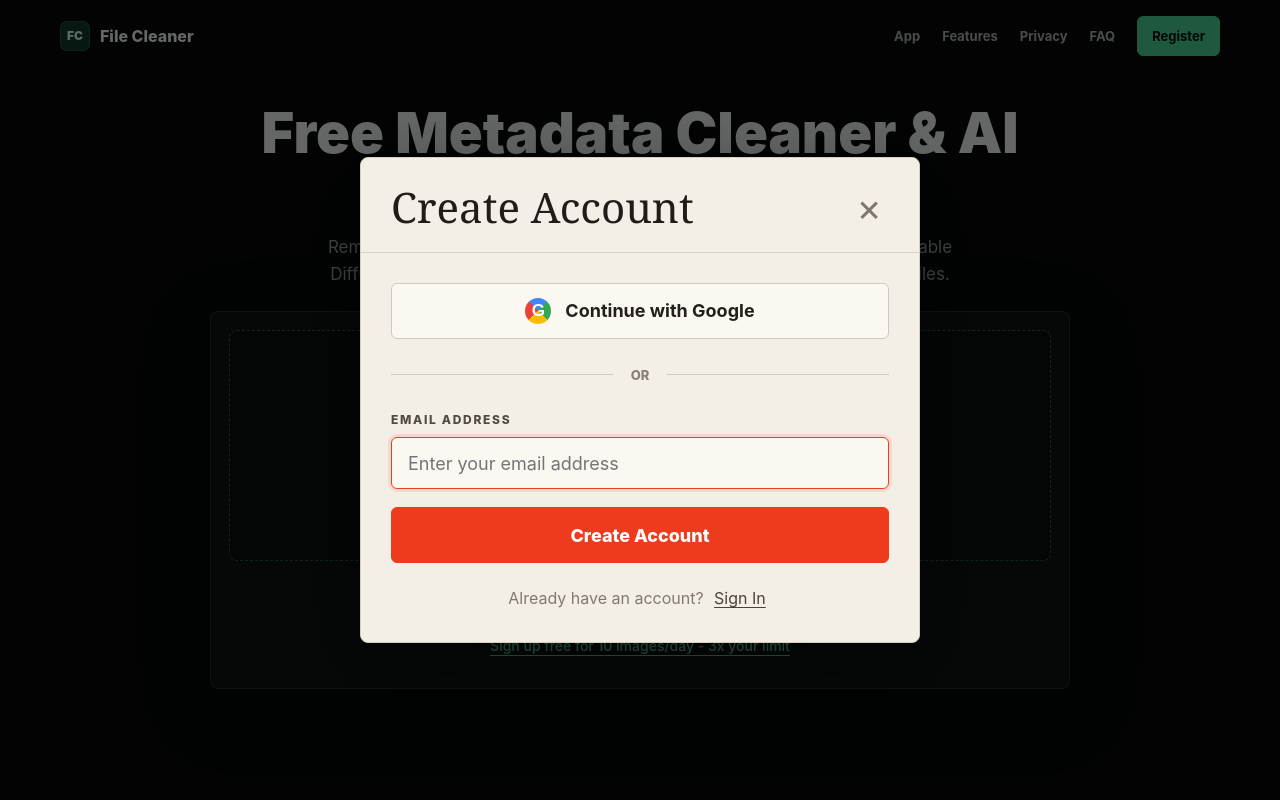
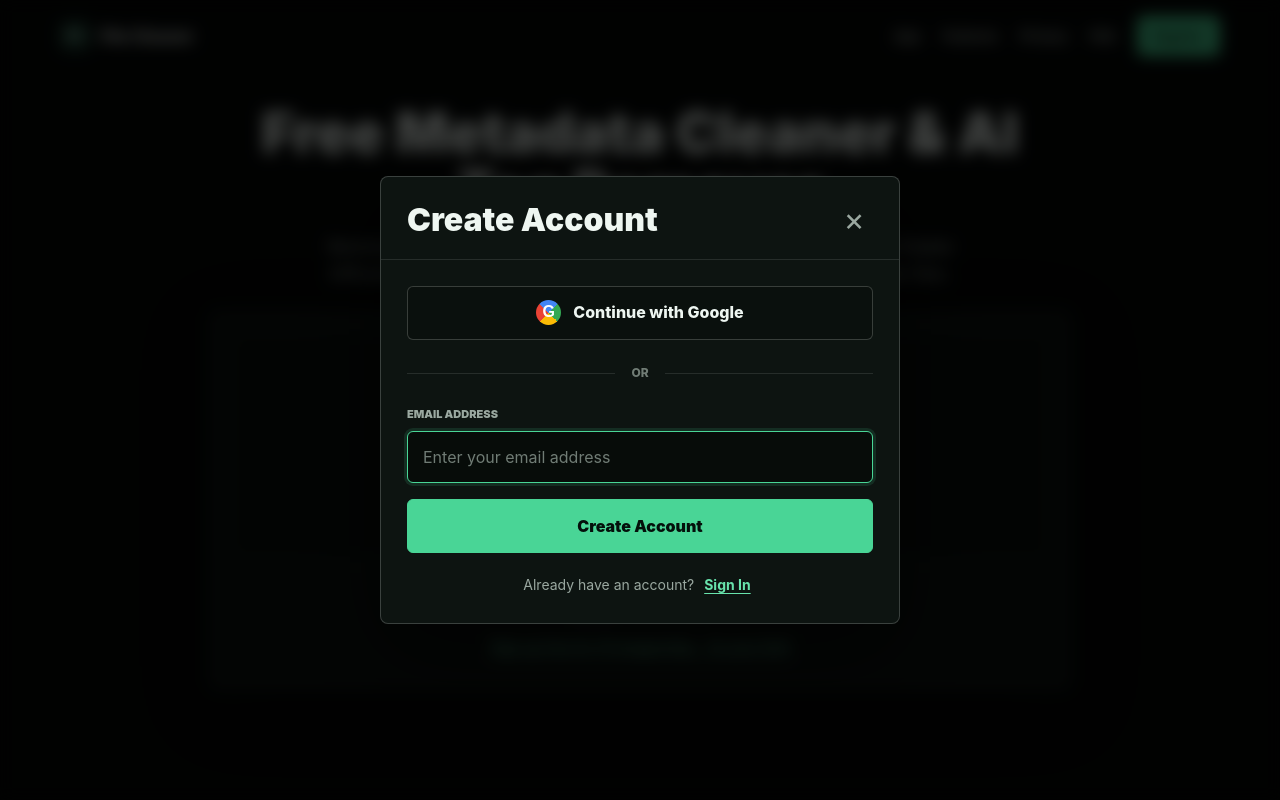
Before and after one commit to kingmed-rgb/filecleaner, a website: page index.html in a window 1280 px wide. Both pictures are taken after a click on the button "Sign up free for 10 images/day - 3x your limit". Shown: the top 800 px of the page. Drawn offline with Linux system fonts and the light colour scheme.

Commit message:
Match signup modal to dark palette

```diff
--- a/index.html
+++ b/index.html
@@ -145,35 +145,37 @@ button.nav-cta{font:inherit;display:inline-flex;align-items:center;justify-conte
 #sign-in-toggle{border:0;background:transparent;color:var(--accent-strong);min-height:auto;padding:0;border-radius:0;text-decoration:underline;text-underline-offset:4px;font-size:14px;font-weight:550}
 #sign-in-toggle:hover{color:#8df0bf}
 #upgrade-pro{display:none}
-.auth-modal{position:fixed;inset:0;z-index:100;display:none;align-items:center;justify-content:center;padding:22px;background:rgba(0,0,0,.58)}
+.auth-modal{position:fixed;inset:0;z-index:100;display:none;align-items:center;justify-content:center;padding:22px;background:rgba(0,0,0,.72);backdrop-filter:blur(8px)}
 .auth-modal.is-open{display:flex}
-.auth-dialog{position:relative;width:min(560px,100%);max-height:calc(100vh - 44px);overflow:auto;background:#f4efe6;color:#231f1a;border:1px solid #d6cfc2;border-radius:8px;box-shadow:0 26px 90px rgba(0,0,0,.42)}
-.auth-head{display:flex;align-items:center;justify-content:space-between;gap:18px;padding:28px 30px 24px;border-bottom:1px solid #d8d0c3}
-.auth-head h2{font-family:Georgia,"Times New Roman",serif;font-size:42px;line-height:1;margin:0;font-weight:500;letter-spacing:0;color:#201c18}
-.auth-close{width:40px;height:40px;border:0;background:transparent;color:#7f776d;font-size:38px;line-height:1;display:grid;place-items:center;border-radius:6px}
-.auth-close:hover{background:rgba(35,31,26,.06);color:#201c18}
-.auth-body{padding:30px}
-.google-auth-btn{width:100%;min-height:56px;border:1px solid #d0c8ba;border-radius:6px;background:#fbf8f1;color:#231f1a;font-weight:750;font-size:18px;display:flex;align-items:center;justify-content:center;gap:14px}
-.google-auth-btn:hover{border-color:#b9ad9d;background:#fffdf8}
-.google-g{width:26px;height:26px;border-radius:999px;background:conic-gradient(from -45deg,#4285f4 0 25%,#34a853 0 50%,#fbbc05 0 75%,#ea4335 0);color:#fff;display:grid;place-items:center;font-weight:900;font-size:17px;font-family:Arial,sans-serif}
-.auth-divider{display:grid;grid-template-columns:1fr auto 1fr;align-items:center;gap:18px;margin:26px 0;color:#8a8176;font-size:13px;font-weight:850;letter-spacing:0}
-.auth-divider::before,.auth-divider::after{content:"";height:1px;background:#d3cabd}
-.auth-form{display:grid;gap:18px}
+.auth-dialog{position:relative;width:min(520px,100%);max-height:calc(100vh - 44px);overflow:auto;background:var(--surface);color:var(--ink);border:1px solid var(--line-strong);border-radius:8px;box-shadow:0 30px 90px rgba(0,0,0,.5)}
+.auth-head{display:flex;align-items:center;justify-content:space-between;gap:18px;padding:24px 26px 20px;border-bottom:1px solid var(--line)}
+.auth-head h2{font-family:Inter,-apple-system,BlinkMacSystemFont,"Segoe UI",Roboto,Arial,sans-serif;font-size:32px;line-height:1.08;margin:0;font-weight:900;letter-spacing:0;color:var(--ink)}
+.auth-close{width:38px;height:38px;border:1px solid transparent;background:transparent;color:var(--muted);font-size:32px;line-height:1;display:grid;place-items:center;border-radius:6px}
+.auth-close:hover{background:rgba(255,255,255,.05);border-color:var(--line);color:var(--ink)}
+.auth-body{padding:26px}
+.google-auth-btn{width:100%;min-height:54px;border:1px solid var(--line-strong);border-radius:6px;background:#0a100d;color:var(--ink);font-weight:800;font-size:16px;display:flex;align-items:center;justify-content:center;gap:12px}
+.google-auth-btn:hover{border-color:rgba(73,213,150,.48);background:#0f1a14}
+.google-g{width:25px;height:25px;border-radius:999px;background:conic-gradient(from -45deg,#4285f4 0 25%,#34a853 0 50%,#fbbc05 0 75%,#ea4335 0);color:#fff;display:grid;place-items:center;font-weight:900;font-size:16px;font-family:Arial,sans-serif}
+.auth-divider{display:grid;grid-template-columns:1fr auto 1fr;align-items:center;gap:16px;margin:24px 0;color:var(--quiet);font-size:12px;font-weight:850;letter-spacing:0;text-transform:uppercase}
+.auth-divider::before,.auth-divider::after{content:"";height:1px;background:var(--line)}
+.auth-form{display:grid;gap:16px}
 .modal-field{display:grid;gap:8px}
-.modal-field span{color:#514b43;text-transform:uppercase;letter-spacing:.14em;font-size:12px;font-weight:850}
-.modal-field input,.code-row input{width:100%;height:52px;border:1px solid #d0c8ba;border-radius:6px;background:#fbf8f1;color:#231f1a;padding:0 16px;outline:none;font-size:18px}
-.modal-field input:focus,.code-row input:focus{border-color:#e94020;box-shadow:0 0 0 3px rgba(233,64,32,.12)}
+.modal-field span{color:var(--muted);text-transform:uppercase;letter-spacing:0;font-size:11px;font-weight:900}
+.modal-field input,.code-row input{width:100%;height:52px;border:1px solid var(--line-strong);border-radius:6px;background:#070c09;color:var(--ink);padding:0 15px;outline:none;font-size:16px}
+.modal-field input::placeholder,.code-row input::placeholder{color:var(--quiet)}
+.modal-field input:focus,.code-row input:focus{border-color:var(--accent);box-shadow:0 0 0 3px rgba(73,213,150,.13)}
 .code-row{display:none;grid-template-columns:1fr auto;gap:10px;align-items:end}
 .code-row.is-visible{display:grid}
 .code-row label{display:grid;gap:8px}
-.code-row span{color:#514b43;text-transform:uppercase;letter-spacing:.14em;font-size:12px;font-weight:850}
-.auth-primary{height:56px;border:1px solid #ef3b1d;border-radius:6px;background:#ef3b1d;color:#fff;font-size:18px;font-weight:800}
-.auth-primary:hover{background:#d93016;border-color:#d93016}
-.auth-secondary{height:52px;border:1px solid #d0c8ba;border-radius:6px;background:#fbf8f1;color:#231f1a;font-weight:800;padding:0 18px}
-.auth-secondary:hover{border-color:#b9ad9d;background:#fffdf8}
-.auth-switch{margin:22px 0 0;text-align:center;color:#82796f;font-size:16px}
-.auth-switch button{border:0;background:transparent;color:#4b4238;text-decoration:underline;text-underline-offset:3px;font:inherit;cursor:pointer}
-.message{display:none;margin:14px 0 0;color:#6d655c;font-size:14px;text-align:center}
+.code-row span{color:var(--muted);text-transform:uppercase;letter-spacing:0;font-size:11px;font-weight:900}
+.auth-primary{height:54px;border:1px solid var(--accent);border-radius:6px;background:var(--accent);color:#04100b;font-size:16px;font-weight:900}
+.auth-primary:hover{background:var(--accent-strong);border-color:var(--accent-strong)}
+.auth-secondary{height:52px;border:1px solid var(--line-strong);border-radius:6px;background:#0a100d;color:var(--ink);font-weight:850;padding:0 18px}
+.auth-secondary:hover{border-color:rgba(73,213,150,.48);background:#0f1a14}
+.auth-switch{margin:20px 0 0;text-align:center;color:var(--muted);font-size:14px}
+.auth-switch button{border:0;background:transparent;color:var(--accent-strong);text-decoration:underline;text-underline-offset:3px;font:inherit;font-weight:750;cursor:pointer}
+.auth-switch button:hover{color:#8df0bf}
+.message{display:none;margin:14px 0 0;color:var(--muted);font-size:13px;text-align:center}
 .message.is-visible{display:block}
 .utility-row{display:grid;grid-template-columns:1fr auto;gap:12px;align-items:end;margin-top:14px}
 #bulk-bar{display:none;gap:10px;align-items:end;background:var(--surface-2);border:1px solid var(--line);border-radius:8px;padding:14px;margin-top:14px}
@@ -203,7 +205,7 @@ button.nav-cta{font:inherit;display:inline-flex;align-items:center;justify-conte
 .footer{padding:32px clamp(20px,4vw,44px);background:#040605;color:#cbd8d1}.footer-inner{max-width:1080px;margin:0 auto;display:flex;justify-content:space-between;gap:18px;align-items:center;flex-wrap:wrap}.footer .brand{color:#dfe8e3}.footer-links{display:flex;gap:16px;align-items:center;flex-wrap:wrap}.footer a,.footer .link-btn{text-decoration:underline;text-underline-offset:3px;color:#dce8e1}
 :focus-visible{outline:3px solid rgba(73,213,150,.45);outline-offset:3px}
 @media (max-width:900px){.nav-links a:not(.nav-cta){display:none}.feature-grid,.privacy-grid,.workspace,.faq,.seo-grid{grid-template-columns:1fr}.workspace-band{padding-top:92px;padding-bottom:58px}}
-@media (max-width:640px){.site-header{padding:12px 14px}.brand-mark{width:30px;height:30px}.site-header .brand span:last-child{display:none}.nav{gap:10px}.nav-links{gap:0}.nav-cta{padding:9px 11px}.section{padding:52px 18px}.rail h1{font-size:42px}.app-area{padding:12px}#drop-zone{padding:32px 14px}.account-sub{font-size:32px}.account-sub::after{display:block;font-size:10px;letter-spacing:0}.auth-form,#bulk-bar .bulk-fields,.utility-row,.format-row{grid-template-columns:1fr}.format-row.head{display:none}.format-row div{padding:11px 14px}.file-header{grid-template-columns:auto minmax(0,1fr) auto}.file-status{grid-column:2/3;width:max-content}.del-btn{grid-column:3;grid-row:1/3}.rename-row{grid-template-columns:minmax(0,1fr) 42px}.ext{grid-column:1/3;text-align:left}#actions{grid-template-columns:1fr}}
+@media (max-width:640px){.site-header{padding:12px 14px}.brand-mark{width:30px;height:30px}.site-header .brand span:last-child{display:none}.nav{gap:10px}.nav-links{gap:0}.nav-cta{padding:9px 11px}.section{padding:52px 18px}.rail h1{font-size:42px}.app-area{padding:12px}#drop-zone{padding:32px 14px}.account-sub{font-size:32px}.account-sub::after{display:block;font-size:10px;letter-spacing:0}.auth-modal{padding:14px}.auth-head{padding:20px 18px 16px}.auth-head h2{font-size:28px}.auth-body{padding:20px 18px}.code-row,.auth-form,#bulk-bar .bulk-fields,.utility-row,.format-row{grid-template-columns:1fr}.format-row.head{display:none}.format-row div{padding:11px 14px}.file-header{grid-template-columns:auto minmax(0,1fr) auto}.file-status{grid-column:2/3;width:max-content}.del-btn{grid-column:3;grid-row:1/3}.rename-row{grid-template-columns:minmax(0,1fr) 42px}.ext{grid-column:1/3;text-align:left}#actions{grid-template-columns:1fr}}
 
 </style>
 </head>
```
